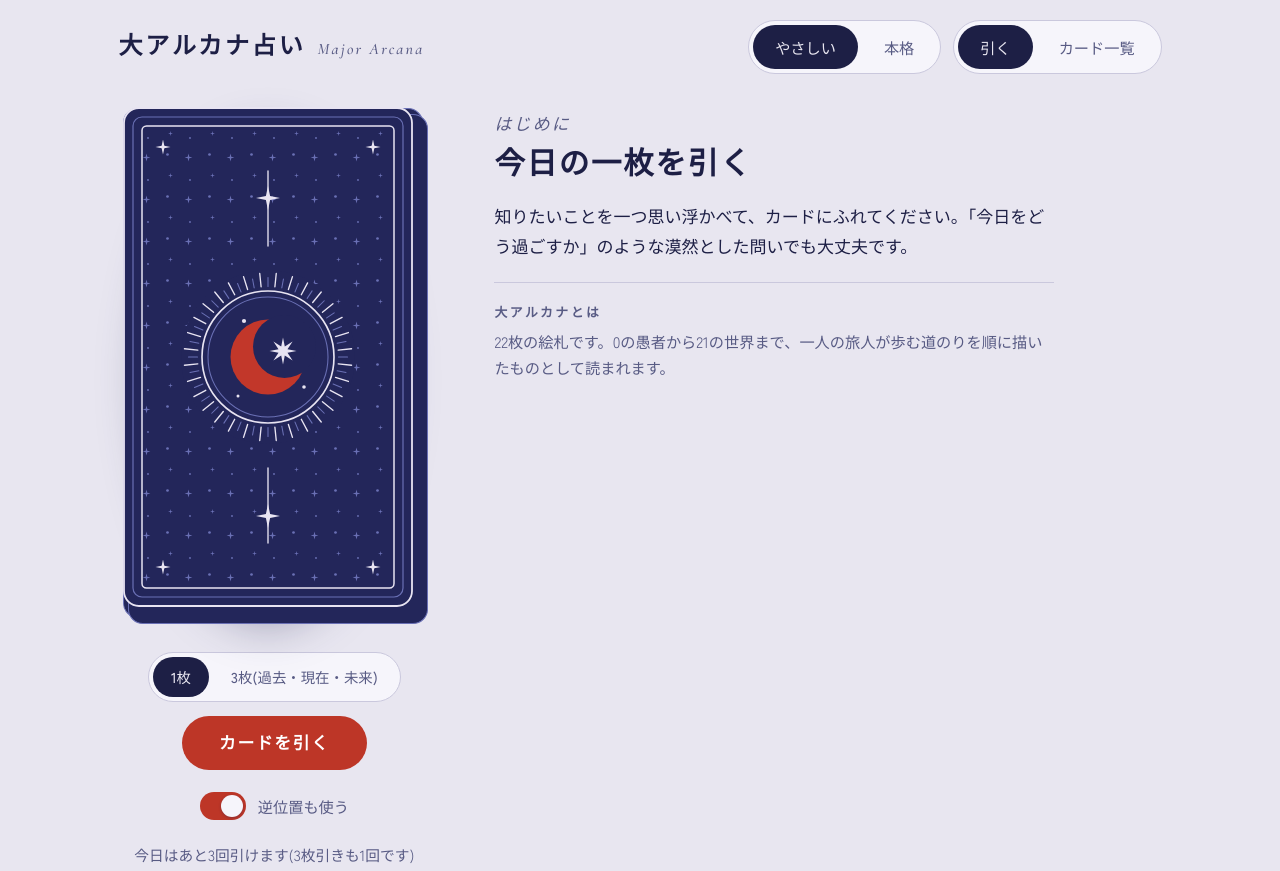
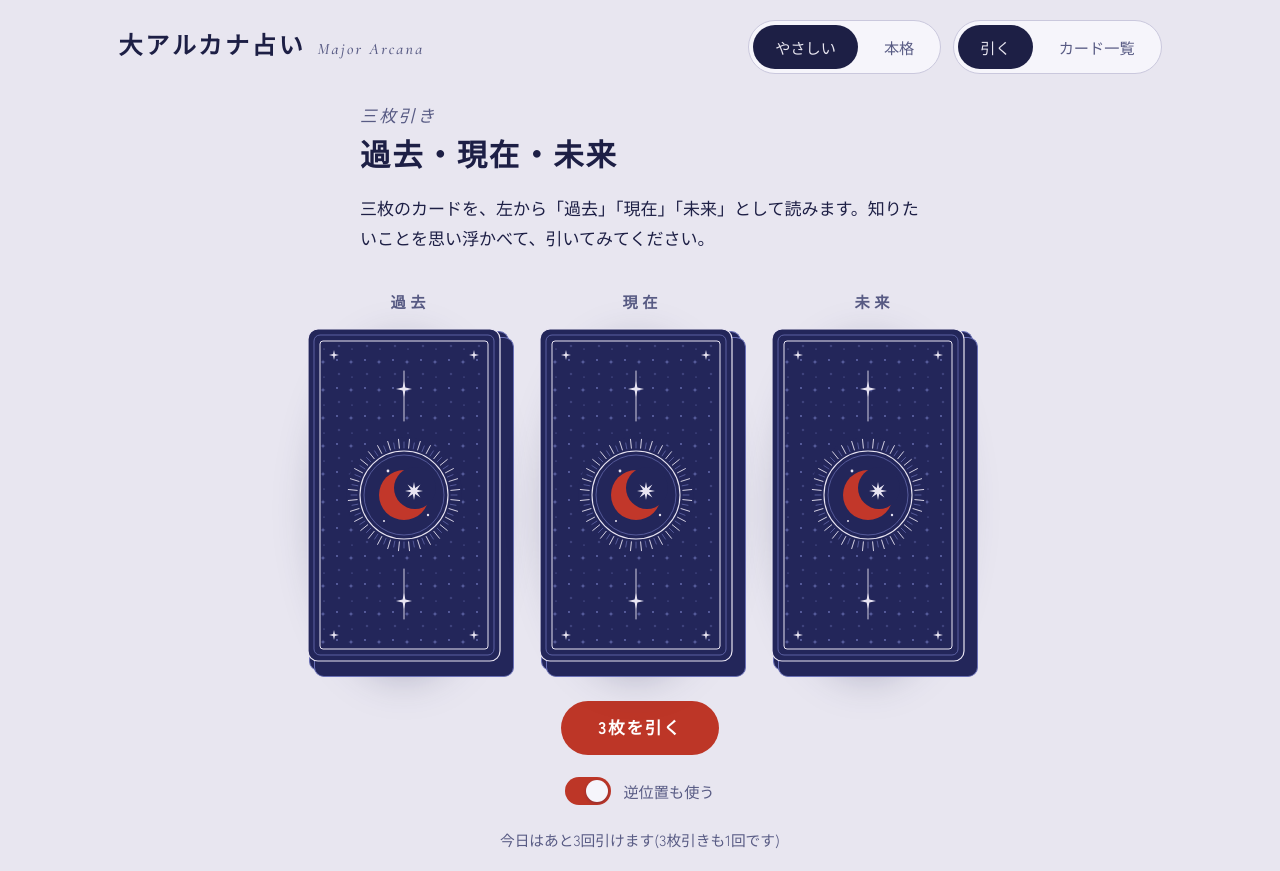
Before and after one commit to yosi-yo-si/tarot, a plain HTML site: page salon.html in a window 1280 px wide. Shown: the top 871 px of the page. Drawn offline with nearby package versions, Linux system fonts and the light colour scheme; a web font is replaced by a local one.

Commit message:
Add files via upload

```diff
--- a/salon.html
+++ b/salon.html
@@ -334,7 +334,7 @@ details.other+details.other{margin-top:10px}
               <p class="qnote help">つらい気持ちが続くときは、占いより先に相談してください。よりそいホットライン <a href="tel:0120279338">0120-279-338</a>/#いのちSOS <a href="tel:0120061338">0120-061-338</a>(どちらも24時間・無料)</p>
             </div>
             <p class="qnote teaser" id="aiTeaser" hidden>AIによる読み解きは、サロン店頭のiPadで体験できます。</p>
-            <div class="tabs sm" role="group" aria-label="引く枚数">
+            <div class="tabs sm" id="nGroup" role="group" aria-label="引く枚数">
               <button type="button" id="nOne" aria-pressed="true">1枚</button>
               <button type="button" id="nThree" aria-pressed="false">3枚(過去・現在・未来)</button>
             </div>
@@ -981,11 +981,14 @@ ${sr?`<p class="core">${rev?c.cr:c.cu}</p>`:`<p class="hl">${rev?c.hr:c.hl}</p>`
     nOne.disabled=nThree.disabled=busy;
     codeOff.hidden=!getCode();
     qBox.hidden=!isShop();
+    $("#nGroup").hidden=!isShop();
+    if(!isShop()&&N!==3&&!busy){setN(3,false);return}
     const sv=savedOf(N);$("#againBtn").hidden=!(sv&&!curOf(N)&&!isShop())||busy;
     $("#aiTeaser").hidden=!(getCode()&&!isShop());
     $("#nextBtn").hidden=!(isShop()&&(cur1||cur3))||busy;
   }
   function setN(n,persist){
+    if(!isShop())n=3; /* 合言葉版(お客様用)は3枚引きだけ */
     N=n===3?3:1;
     nOne.setAttribute("aria-pressed",String(N===1));nThree.setAttribute("aria-pressed",String(N===3));
     stage.classList.toggle("is-spread",N===3);viewDrawEl.classList.toggle("is-spread",N===3);
```
